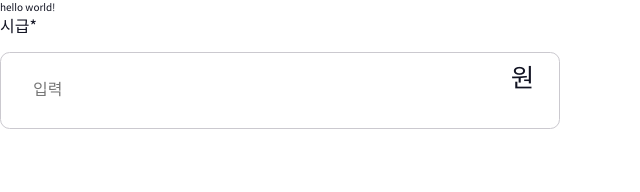
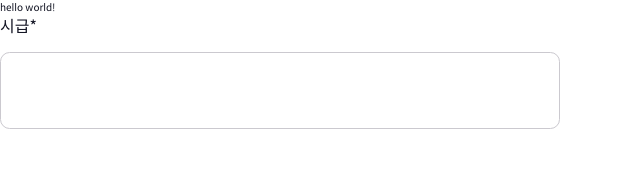
Before and after one commit to codeit-team9/give-more, a Next.js app: page / in a window 1280 px wide. Shown: the top 192 px of the page, without its empty margins (0-640 px from the left). Built offline with nearby package versions, Linux system fonts and the light colour scheme.

Commit message:
refactor: input 구조 변경

```diff
--- a/src/components/@common/Input/Input.tsx
+++ b/src/components/@common/Input/Input.tsx
@@ -7,11 +7,11 @@ interface Props {
   isError?: boolean;
   type?: string;
   maxLength?: number;
-  innerText?: string;
+  errorMsg?: string;
   onChangeInput?: (e: React.ChangeEvent<HTMLInputElement>) => void;
 }
 
-function Input({ placeholder = '입력', name, isError, type, maxLength, innerText, onChangeInput }: Props) {
+function Input({ placeholder = '', name, isError, type, maxLength, errorMsg, onChangeInput }: Props) {
   return (
     <div className={styles.wrapper}>
       <p>{name}</p>
@@ -22,7 +22,7 @@ function Input({ placeholder = '입력', name, isError, type, maxLength, innerTe
         maxLength={maxLength}
         onChange={onChangeInput}
       />
-      <p className={styles.innerText}>{innerText}</p>
+      <p className={styles.errorMsg}>{errorMsg}</p>
     </div>
   );
 }
```
